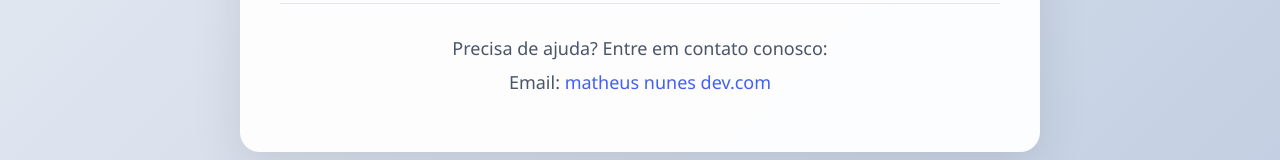
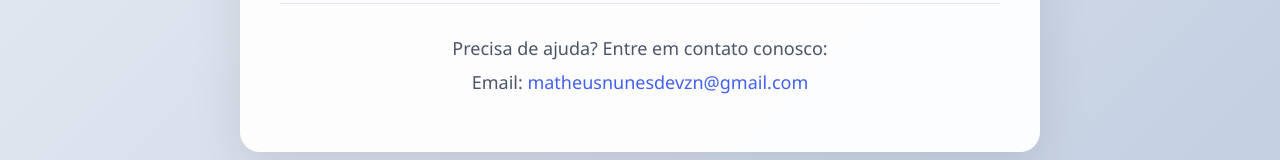
Before and after one commit to RyannNet/Niggle.AI, a plain HTML site: page index.html in a window 1280 px wide. Shown: the part 1031-1191 px from the top of the page. Drawn offline with Linux system fonts and the light colour scheme.

Commit message:
Atualizar o index.html

```diff
--- a/index.html
+++ b/index.html
@@ -331,7 +331,7 @@
 
         <div class="contact-info">
             <p>Precisa de ajuda? Entre em contato conosco:</p>
-            <p>Email: <a href="mailto:matheununesdevzn@gmail.com.com">matheus nunes dev.com</a></p>
+            <p>Email: <a href="mailto:matheusnunesdevzn@gmail.com">matheusnunesdevzn@gmail.com</a></p>
         </div>
     </div>
 
```
